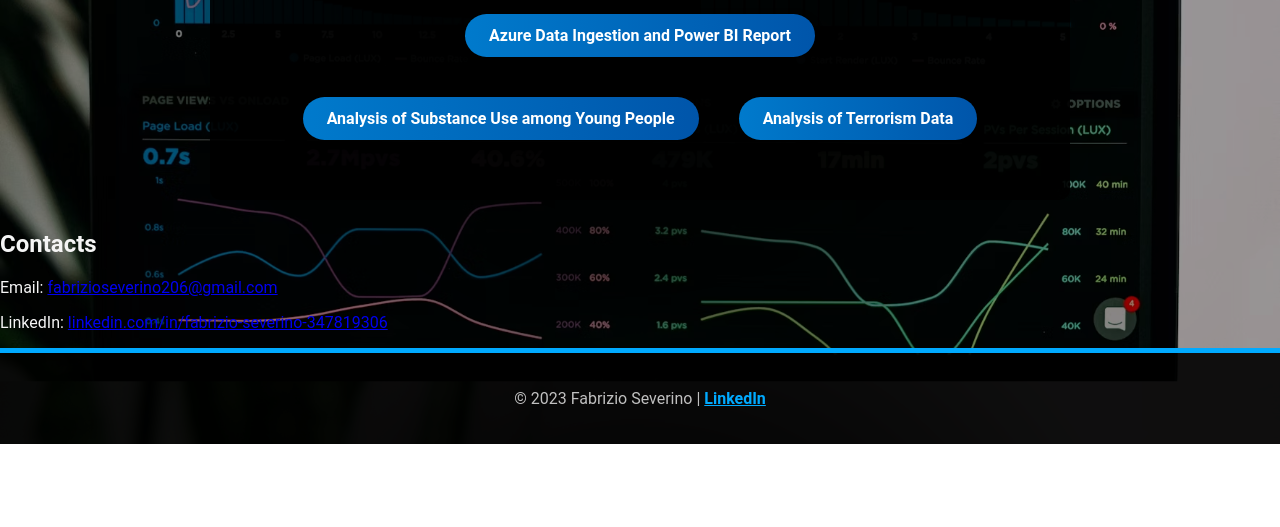
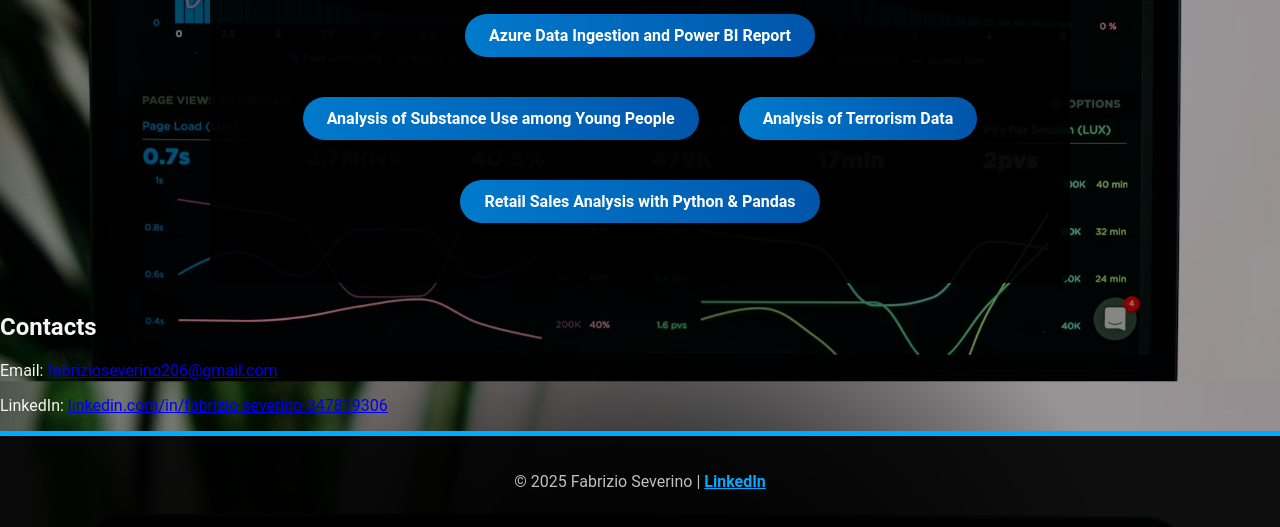
Before and after one commit to FabrizioSeverino/Portfolio, a plain HTML site: page index.html in a window 1280 px wide. Shown: the part 472-999 px from the top of the page. Before the commit the page ends 916 px from the top, so only its background shows below. Drawn offline with Linux system fonts and the light colour scheme.

Commit message:
Update index.html with new project

```diff
--- a/index.html
+++ b/index.html
@@ -28,6 +28,8 @@
             <li><a href="projects/progetto1.html">Azure Data Ingestion and Power BI Report</a></li>
             <li><a href="projects/progetto2.html">Analysis of Substance Use among Young People</a></li>
             <li><a href="projects/progetto3.html">Analysis of Terrorism Data</a></li>
+            <li><a href="projects/progetto4.html">Retail Sales Analysis with Python & Pandas</a></li>
+
         </ul>
     </section>
 
@@ -40,7 +42,7 @@
 
     <!-- Footer -->
     <footer>
-        <p>&copy; 2023 Fabrizio Severino | <a href="https://linkedin.com/in/fabrizio-severino-347819306" target="_blank">LinkedIn</a></p>
+        <p>&copy; 2025 Fabrizio Severino | <a href="https://linkedin.com/in/fabrizio-severino-347819306" target="_blank">LinkedIn</a></p>
     </footer>
 </body>
 
```
